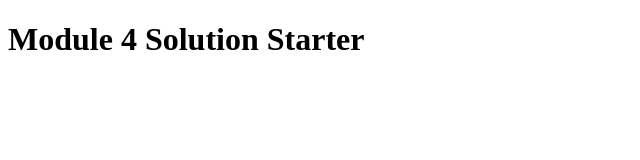
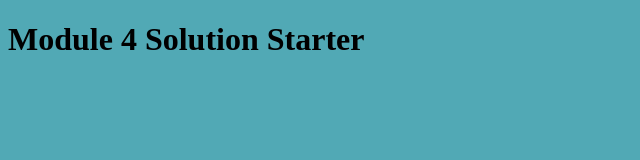
Before and after one commit to zlifd/mod4_solution, a plain HTML site: page docs/index.html in a window 1280 px wide. Shown: the whole page, without its empty margins (0-640 px from the left). Drawn offline with Linux system fonts and the light colour scheme.

Commit message:
Update index.html

```diff
--- a/docs/index.html
+++ b/docs/index.html
@@ -7,6 +7,13 @@
   <script src="SpeakGoodBye.js"></script>
   <script src="script.js"></script>
 </head>
+
+<style type="text/css">
+	body {
+		background-color: #51A9B5 ;
+	}
+</style>
+
 <body>
   <h1>Module 4 Solution Starter</h1>
 </body>
```
